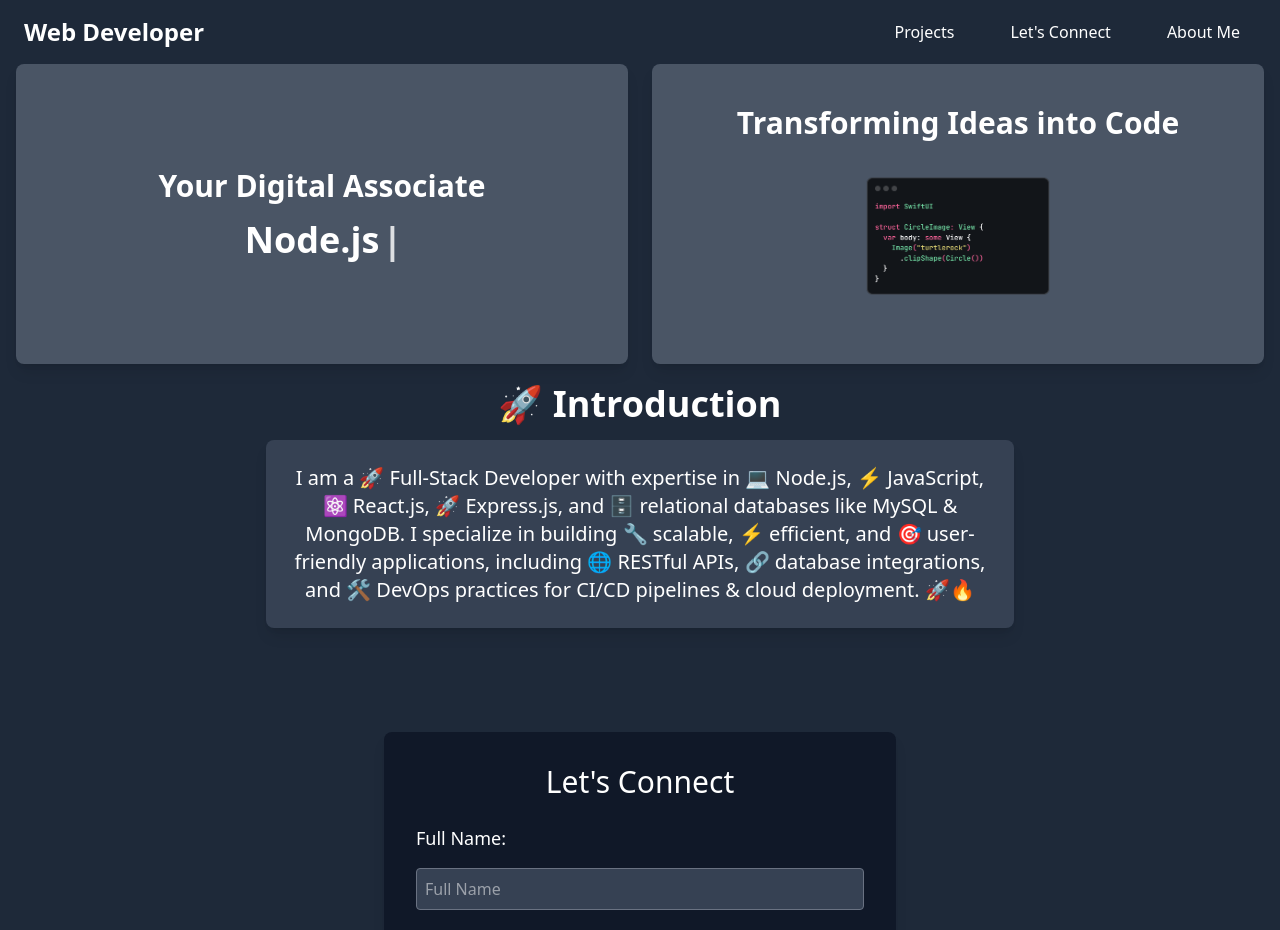
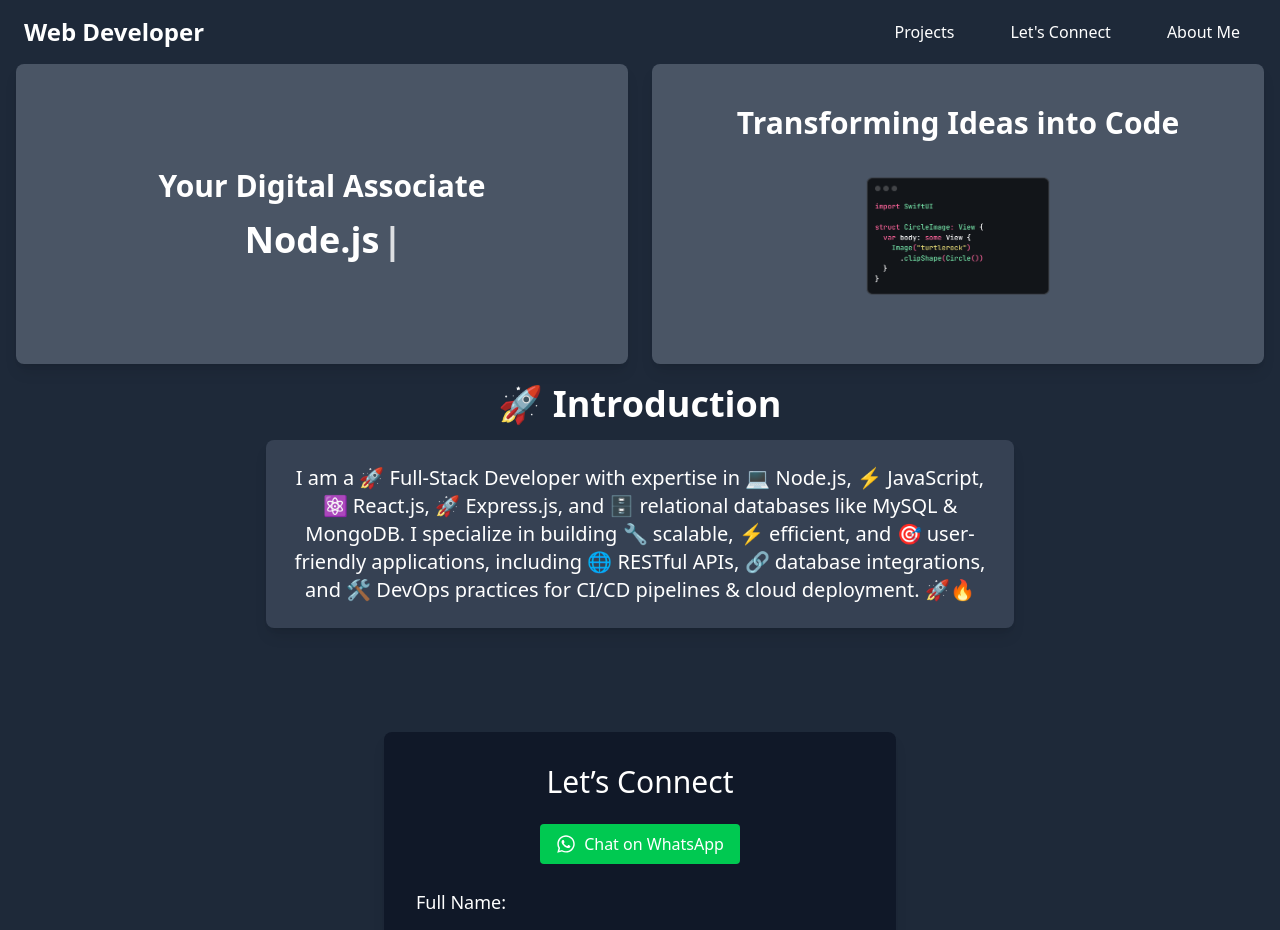
Before and after one commit to shobhankumarrath/Shobhan-Kumar-Rath-Portfolio, a React (Vite) app: page / in a window 1280 px wide. Shown: the top 930 px of the page. Built offline with nearby package versions, Linux system fonts and the light colour scheme.

Commit message:
Add whats app click to chat button

```diff
--- a/src/components/ContactMe.jsx
+++ b/src/components/ContactMe.jsx
@@ -1,6 +1,7 @@
 import React, { useState, useRef } from "react";
 import emailjs from "@emailjs/browser";
-import { motion } from "framer-motion"; // Import motion
+import { motion } from "framer-motion";
+import { FaWhatsapp } from "react-icons/fa"; // optional icon
 
 const ContactMe = () => {
     const form = useRef();
@@ -8,57 +9,27 @@ const ContactMe = () => {
         user_name: "",
         user_email: "",
         user_number: "",
-        message: ""
+        message: "",
     });
     const [errors, setErrors] = useState({});
 
     const validateForm = () => {
-        let newErrors = {};
-        const nameRegex = /^[A-Za-z\s]+$/;
-        const emailRegex = /^[a-zA-Z0-9._%+-]+@[a-zA-Z0-9.-]+\.[a-zA-Z]{2,4}$/;
-        const numberRegex = /^[0-9]+$/;
-
-        if (!formData.user_name.trim()) newErrors.user_name = "Name is required";
-        else if (!nameRegex.test(formData.user_name)) newErrors.user_name = "Only letters allowed";
-
-        if (!formData.user_email.trim()) newErrors.user_email = "Email is required";
-        else if (!emailRegex.test(formData.user_email)) newErrors.user_email = "Enter a valid email";
-
-        if (!formData.user_number.trim()) newErrors.user_number = "Mobile number is required";
-        else if (!numberRegex.test(formData.user_number)) newErrors.user_number = "Only numbers allowed";
-
-        if (!formData.message.trim()) newErrors.message = "Message cannot be empty";
-
-        setErrors(newErrors);
-        return Object.keys(newErrors).length === 0;
+        // ... your existing validation
     };
 
     const sendEmail = (e) => {
-        e.preventDefault();
-        if (!validateForm()) return;
-
-        emailjs
-            .sendForm(
-                "shobhan1rath@gmail.com", // Replace with your EmailJS service ID
-                "template_jasap1s", // Replace with your template ID
-                form.current,
-                "GI-tkUYkvSgGaFl8j" // Replace with your EmailJS public key
-            )
-            .then(
-                () => {
-                    alert("Message sent successfully!");
-                    form.current.reset();
-                    setFormData({ user_name: "", user_email: "", user_number: "", message: "" });
-                    setErrors({});
-                },
-                () => {
-                    alert("Failed to send message, please try again.");
-                }
-            );
+        // ... your existing sendEmail
     };
 
     const handleChange = (e) =>
         setFormData({ ...formData, [e.target.name]: e.target.value });
+
+    // Build your WhatsApp URL with a pre-filled message:
+    const whatsappNumber = "918847881069"; // Kolkata number with country code
+    const prefill = encodeURIComponent(
+        `Hi, I’d like to know more about your website services.`
+    );
+    const waLink = `https://wa.me/${whatsappNumber}?text=${prefill}`;
 
     return (
         <motion.div
@@ -74,8 +45,22 @@ const ContactMe = () => {
                 transition={{ duration: 0.3 }}
             >
                 <h1 className="text-white text-3xl text-center mb-6" id="contactme">
-                    Let's Connect
+                    Let’s Connect
                 </h1>
+
+                {/* WhatsApp Click-to-Chat Button */}
+                <div className="flex justify-center mb-6">
+                    <a
+                        href={waLink}
+                        target="_blank"
+                        rel="noopener noreferrer"
+                        className="flex items-center gap-2 bg-green-500 hover:bg-green-600 px-4 py-2 rounded text-white transition"
+                    >
+                        <FaWhatsapp size={20} />
+                        Chat on WhatsApp
+                    </a>
+                </div>
+
                 <form ref={form} onSubmit={sendEmail} className="flex flex-col gap-4">
                     {/* Full Name */}
                     <label htmlFor="fullName" className="text-lg">
@@ -90,7 +75,9 @@ const ContactMe = () => {
                         placeholder="Full Name"
                         className="p-2 bg-gray-700 text-white rounded border border-gray-500 focus:outline-none"
                     />
-                    {errors.user_name && <p className="text-red-500">{errors.user_name}</p>}
+                    {errors.user_name && (
+                        <p className="text-red-500">{errors.user_name}</p>
+                    )}
 
                     {/* Mobile Number */}
                     <label htmlFor="mNumber" className="text-lg">
@@ -105,7 +92,9 @@ const ContactMe = () => {
                         placeholder="Mobile Number"
                         className="p-2 bg-gray-700 text-white rounded border border-gray-500 focus:outline-none"
                     />
-                    {errors.user_number && <p className="text-red-500">{errors.user_number}</p>}
+                    {errors.user_number && (
+                        <p className="text-red-500">{errors.user_number}</p>
+                    )}
 
                     {/* Email Address */}
                     <label htmlFor="email" className="text-lg">
@@ -120,7 +109,9 @@ const ContactMe = () => {
                         placeholder="Email Address"
                         className="p-2 bg-gray-700 text-white rounded border border-gray-500 focus:outline-none"
                     />
-                    {errors.user_email && <p className="text-red-500">{errors.user_email}</p>}
+                    {errors.user_email && (
+                        <p className="text-red-500">{errors.user_email}</p>
+                    )}
 
                     {/* Short Description */}
                     <label htmlFor="sDesc" className="text-lg">
```
